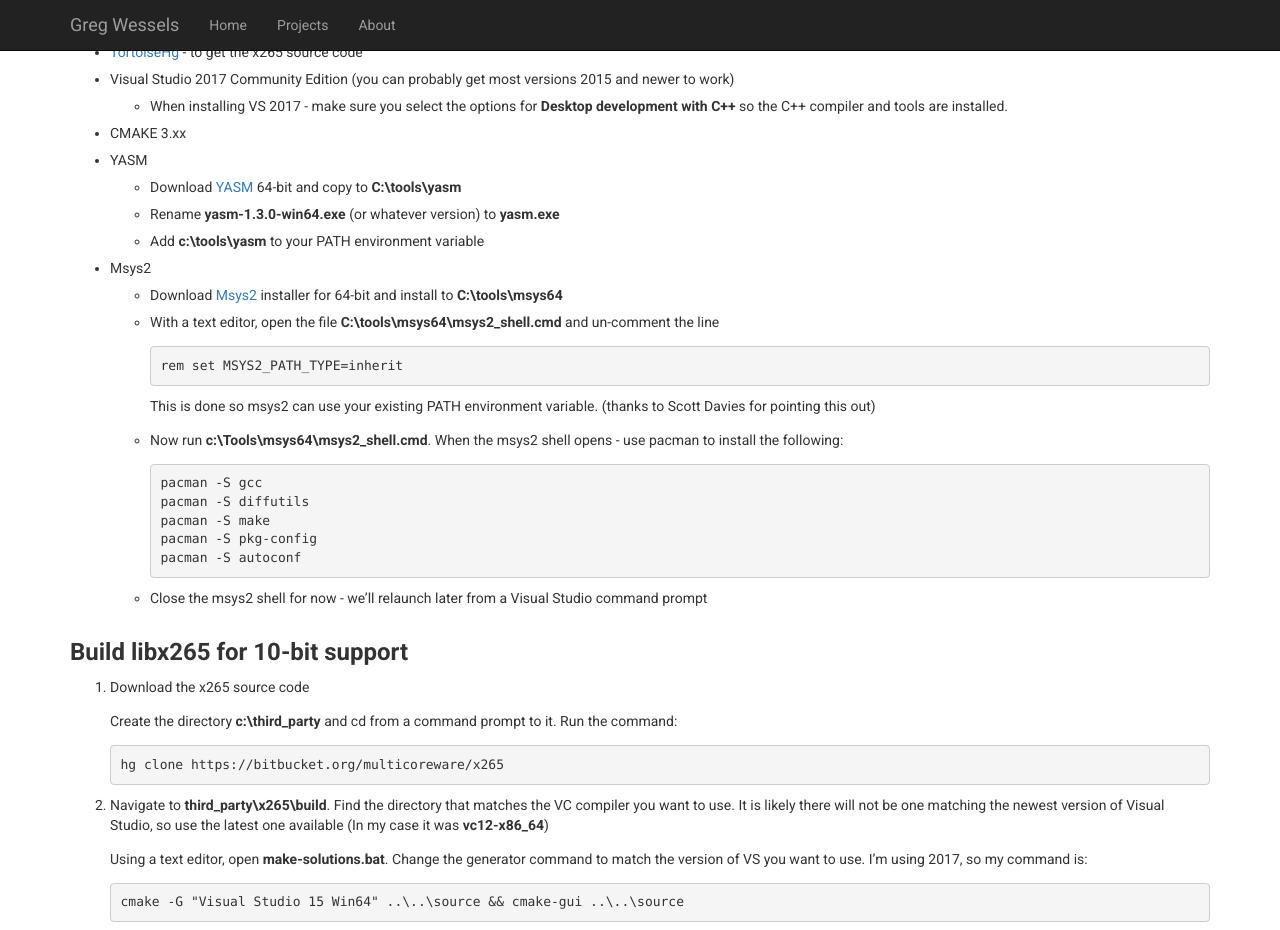
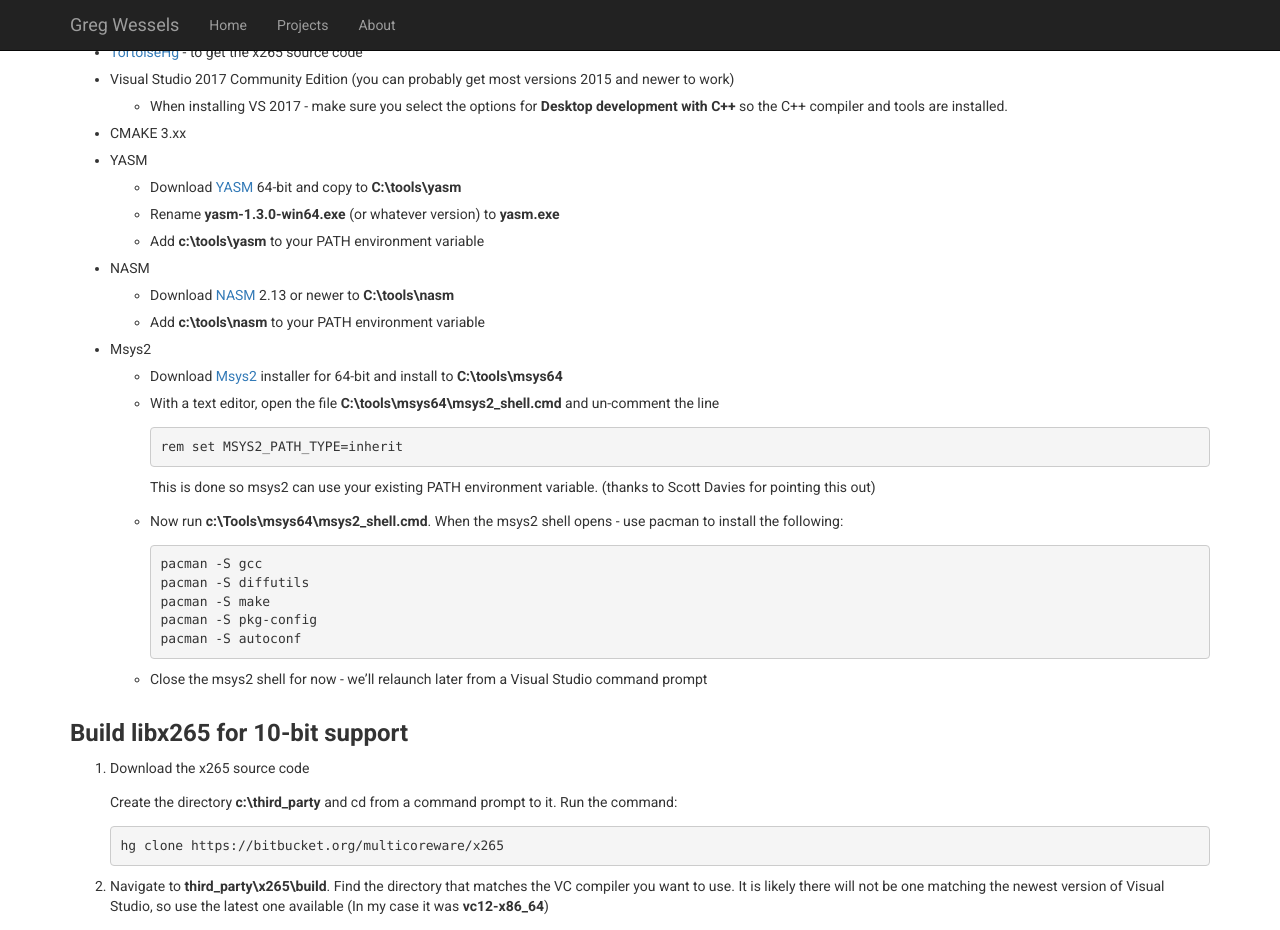
Before and after one commit to wesselsga/wesselsga.github.io, a Jekyll site: the page built from _posts/2017-10-27-ffmpeg-x265.md, in a window 1280 px wide and 1400 px high, scrolled down 570 px. Shown: the top 930 px of the window. Built offline with Jekyll 4.4.1, drawn with Linux system fonts in a browser that asks for light colours; some of the changed text lies outside the part shown.

Commit message:
Update 2017-10-27-ffmpeg-x265.md

```diff
--- a/_posts/2017-10-27-ffmpeg-x265.md
+++ b/_posts/2017-10-27-ffmpeg-x265.md
@@ -36,6 +36,9 @@
   * Download [YASM](http://yasm.tortall.net/) 64-bit and copy to **C:\tools\yasm**
   * Rename **yasm-1.3.0-win64.exe** (or whatever version) to **yasm.exe**
   * Add **c:\tools\yasm** to your PATH environment variable
+* NASM
+  * Download [NASM](http://www.nasm.us/pub/nasm/releasebuilds/?C=M;O=D) 2.13 or newer to **C:\tools\nasm**
+  * Add **c:\tools\nasm** to your PATH environment variable
 * Msys2
   * Download [Msys2](http://www.msys2.org/) installer for 64-bit and install to **C:\tools\msys64**
   * With a text editor, open the file **C:\tools\msys64\msys2_shell.cmd** and un-comment the line
@@ -80,7 +83,7 @@
 3. Run the **make-solutions.bat** - during the processing, the CMake GUI will open with properties highlighted red.
    * Check the `HIGH_BIT_DEPTH` for 10-bit
    * Set the `CMAKE_INSTALL_PREFIX` to a directory the x265 lib, headers, and importantly the pkg-config .pc file will be installed to
-   * Verify the `YASM_EXECUTABLE` property is pointing the location where you installed YASM
+   * Verify the `NASM_EXECUTABLE` property is pointing the location where you installed YASM
 
      ![alt text][cmake_1]
      <br/>
```
